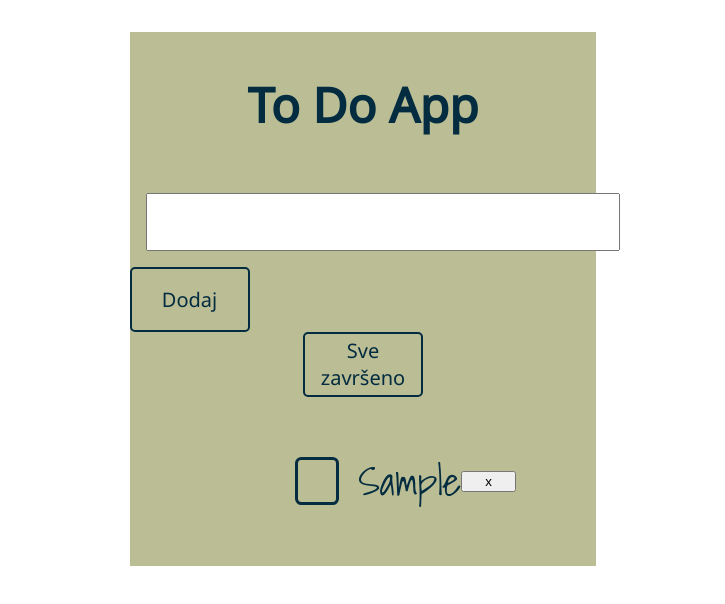
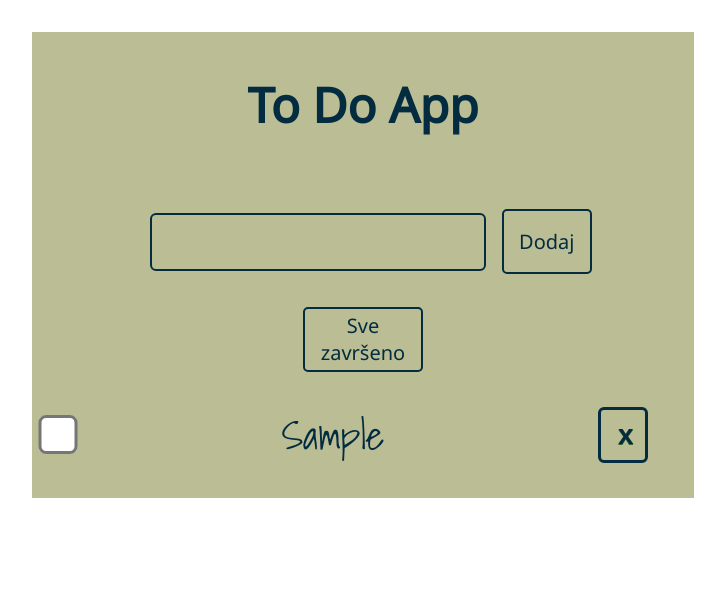
Before and after one commit to milicaristic/todoapp, a plain HTML site: page index.html in a window 1280 px wide. Both pictures are taken after typing "Sample" into the empty fields and a click on the button "Dodaj". Shown: the whole page, without its empty margins (277-1002 px from the left). Drawn offline with nearby package versions, Linux system fonts and the light colour scheme.

Commit message:
Add files via upload

```diff
--- a/app.js
+++ b/app.js
@@ -12,6 +12,7 @@ const app = new Vue({
         done: false
       });
       this.newTodo = '';
+      console.log(this.todos);
     },
     removeTodo(todo) {
       const todoIndex = this.todos.indexOf(todo);
--- a/index.html
+++ b/index.html
@@ -2,29 +2,26 @@
 <html lang="en" dir="ltr">
   <head>
     <meta charset="utf-8">
-    <title></title>
+    <title>ToDo App</title>
     <link rel="stylesheet" href="style.css">
-    <style>
-      .done {
-        text-decoration: line-through;
-      }
-    </style>
   </head>
   <body>
     <main id="app">
 
       <h2 class="noto">{{title}}</h2>
       <form @submit.prevent="addTodo">
-        <!-- <label for="newTodo" class="noto">Novi Zadatak</label> -->
         <input  v-model="newTodo" type="text" name="newTodo" id="newTodo" value="">
         <button type="submit" name="button" class="noto btn" >Dodaj</button>
       </form>
       <button @click="allDone" type="button" name="button" class="noto btn">Sve završeno</button>
+      <div id="todos">
       <ul>
         <li v-for="todo in todos">
-          <div id="listi">
-          <input  id="check" type="checkbox" v-model="todo.done">
-          <label for="check"></label>
+          <div class="checkboxOverride" id="listi">
+            <!-- CHECKBOX -->
+          <input class="checked" id="check" type="checkbox" v-model="todo.done" >
+          <!-- CHECKBOX -->
+
 
           <span :class="{ done: todo.done }" id="tekst">{{todo.title}}</span>
 
@@ -32,6 +29,7 @@
         </div>
         </li>
       </ul>
+      </div>
     </main>
     <script src="https://cdn.jsdelivr.net/npm/vue/dist/vue.js"></script>
     <script src="app.js" charset="utf-8"></script>
--- a/style.css
+++ b/style.css
@@ -13,9 +13,7 @@ body {
     width: fit-content;
     color: rgb(3, 44, 64);
   }
-  button{
-    width:30%;
-  }
+
   input, textarea, p, div, section, article, select {
     display: 'block';
     width: 100%;
@@ -25,8 +23,11 @@ body {
   }
 
   ul{
+      padding:15px;
     list-style: none;
-
+    width:100%;
+      padding:0;
+      margin:0;
   }
   #tekst{
     font-family: 'Shadows Into Light', cursive;
@@ -34,18 +35,17 @@ body {
 
   }
   #listi{
+    width:600px;
     display:flex;
     flex-direction: row;
-    justify-content: start;
-    align-items: center;
+    justify-content: space-between;
+    align-items:center;
   }
   #check{
     margin:0;
     width:20px;
   }
-  /* #brisi{
-    width:10%;
-  } */
+
 #app{
   background-color:rgba(176, 178,131,0.85);
   display: flex;
@@ -60,7 +60,7 @@ body {
 }
 
 .btn{
-  width: 120px;
+   width: 120px;
     height: 65px;
     outline: none;
     cursor: pointer;
@@ -73,54 +73,97 @@ body {
 }
 
 .btn:hover{
+    color:white;
   border: none;
-      color: white;
-      font-size: 22px;
-      transform:scale(1.1);
+    font-size: 22px;
+    transform:scale(1.1);
       background-color: rgb(3,44,64);;
     transition: all 0.3s ease-in-out;
 }
 
 .btn-two{
-  cursor:pointer;
+    color:rgb(3, 44, 64);
+    width:50px;
+    background-color:transparent;
+	border-radius:6px;
+	border:3px solid rgb(3, 44, 64);
+	display:inline-block;
+	cursor:pointer;
+	color:#ffffff;
+	font-size:28px;
+	font-weight:bold;
+	padding:9px 17px;
+	text-decoration:none;
+	text-shadow:0px 1px 0px #2f6627;
 }
 
-input[type=checkbox] + label {
-  display: block;
-  margin: 0.2em;
-  cursor: pointer;
-  padding: 0.2em;
+.btn-two:hover {
+    color:white;
+    transform:scale(1.1);
+	background-color:rgb(3, 44, 64) ;
+}
+.btn-two{
+    color:rgb(3, 44, 64);
+    width:50px;
+    background-color:transparent;
+	border-radius:6px;
+	border:3px solid rgb(3, 44, 64);
+	display:inline-block;
+	cursor:pointer;
+	color:rgb(3, 44, 64);
+	font-size:28px;
+	font-weight:bold;
+	padding:9px 17px;
+	text-decoration:none;
+	text-shadow:0px 1px 0px #2f6627;
 }
 
-input[type=checkbox] {
-  display: none;
+.btn-two:hover {
+    color:white;
+    transform:scale(1.1);
+	background-color:rgb(3, 44, 64) ;
+}
+.btn-two:active {
+    background-color: rgba(20, 215, 245,0.9);
+	position:relative;
+	top:1px;
 }
 
-input[type=checkbox] + label:before {
-  content: "\2714";
-  border: 0.1em solid rgb(3, 44, 64);
-  border-radius: 0.2em;
-  display: inline-block;
-  width: 1em;
-  height: 1em;
-  padding-left: 0.2em;
-  padding-bottom: 0.3em;
-  margin-right: 0.2em;
-  vertical-align: bottom;
-  color: transparent;
-  transition: .2s;
-}
 
-input[type=checkbox] + label:active:before {
-  transform: scale(0);
-}
-
-input[type=checkbox]:checked + label:before {
-  background-color: rgba(20, 215, 245,0.9);
-  border-color: rgba(20, 215, 245,0.9);
-  color: #fff;
-}
 
 input[type=text] {
   font-family: 'Shadows Into Light', cursive;
+    border-radius: 6px;
+    background-color: transparent;
+    border: 2px solid rgb(3, 44, 64);
 }
+
+form{
+    display: flex;
+    flex-direction: row;
+    justify-content: center;
+    align-items: center;
+    padding:20px;
+}
+#todos{
+    color:rgb(3, 44, 64);
+    padding:15px;
+    margin:0;
+    margin:0;
+    display: flex;
+    justify-content: flex-start;
+}
+
+.done {
+  text-decoration: line-through;
+}
+.checked{
+  transform:scale(3);
+  background-color: transparent;
+
+border:3px solid rgb(3, 44, 64);
+
+}
+.checked:hover{
+  transform:scale(3.5);
+}
```
